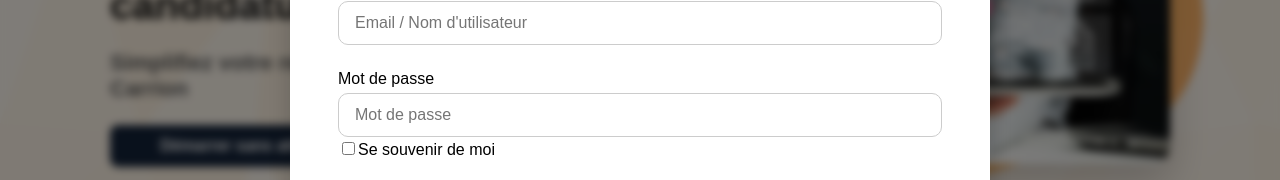
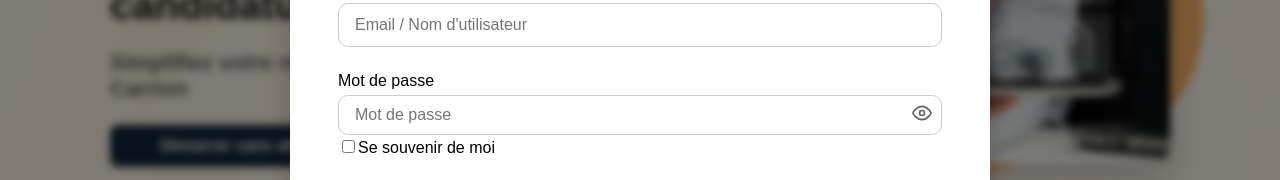
Before and after one commit to melk-hub/Carrion, a React (Create React App) app in the folder EIP/front_end/carrion/: page / in a window 1280 px wide. Both pictures are taken after a click on the button "Démarrer sans attendre". Shown: the part 337-517 px from the top of the page. Built offline with nearby package versions, Linux system fonts and the light colour scheme; no server answers.

Commit message:
[ADD] eye to show/hide password

```diff
--- a/EIP/front_end/carrion/src/components/AuthModal.js
+++ b/EIP/front_end/carrion/src/components/AuthModal.js
@@ -6,6 +6,7 @@ import "../styles/AuthModal.css";
 import GoogleLoginButton from "./GoogleLoginBtn";
 import OutlookLoginButton from "./OutlookLoginButton";
 import { motion, AnimatePresence } from "framer-motion";
+import { FiEye, FiEyeOff } from "react-icons/fi";
 
 function AuthModal({ isOpen, onClose, defaultTab }) {
   const [activeTab, setActiveTab] = useState(defaultTab || "login");
@@ -17,6 +18,7 @@ function AuthModal({ isOpen, onClose, defaultTab }) {
   const [errorMessage, setErrorMessage] = useState("");
   const [searchParams] = useSearchParams();
   const API_URL = process.env.REACT_APP_API_URL;
+  const [showPassword, setShowPassword] = useState(false);
 
   useEffect(() => {
     setActiveTab(defaultTab || "login");
@@ -39,6 +41,10 @@ function AuthModal({ isOpen, onClose, defaultTab }) {
       ...prevCredentials,
       [name]: newValue,
     }));
+  };
+
+  const togglePasswordVisibility = () => {
+    setShowPassword((prev) => !prev);
   };
 
   const handleTabChange = (tab) => {
@@ -164,14 +170,19 @@ function AuthModal({ isOpen, onClose, defaultTab }) {
                   required
                 />
                 <label>{t("auth.password")}</label>
+                <div className="password-wrapper">
                   <input
-                  type="password"
+                    type={showPassword ? "text" : "password"}
                     name="password"
                     placeholder={t("auth.password")}
                     value={credentials.password}
                     onChange={handleChange}
                     required
                   />
+                  <span className="toggle-password" onClick={togglePasswordVisibility}>
+    {showPassword ? <FiEyeOff size={20} /> : <FiEye size={20} />}
+  </span>
+                </div>
                 {errorMessage && (
                   <p className="error-message">{errorMessage}</p>
                 )}
@@ -231,25 +242,35 @@ function AuthModal({ isOpen, onClose, defaultTab }) {
                 <div className="row-inputs">
                   <div>
                     <label>{t("auth.password")}</label>
+                    <div className="password-wrapper">
                       <input
-                      type="password"
+                        type={showPassword ? "text" : "password"}
                         name="password"
                         placeholder={t("auth.password")}
                         value={credentials.password}
                         onChange={handleChange}
                         required
                       />
+                      <span className="toggle-password" onClick={togglePasswordVisibility}>
+    {showPassword ? <FiEyeOff size={20} /> : <FiEye size={20} />}
+  </span>
+                    </div>
                   </div>
                   <div>
                     <label>{t("auth.confirmPassword")}</label>
+                    <div className="password-wrapper">
                       <input
-                      type="password"
+                        type={showPassword ? "text" : "password"}
                         name="confirmPassword"
                         placeholder={t("auth.confirmPassword")}
                         value={credentials.confirmPassword}
                         onChange={handleChange}
                         required
                       />
+                      <span className="toggle-password" onClick={togglePasswordVisibility}>
+    {showPassword ? <FiEyeOff size={20} /> : <FiEye size={20} />}
+  </span>
+                    </div>
                   </div>
                 </div>
                 <button type="submit" className="primary-btn">
--- a/EIP/front_end/carrion/src/styles/AuthModal.css
+++ b/EIP/front_end/carrion/src/styles/AuthModal.css
@@ -212,3 +212,31 @@
     padding: 4px 8px;
   }
 }
+
+.password-wrapper {
+  position: relative;
+  display: flex;
+  align-items: center;
+}
+
+.password-wrapper input {
+  width: 100%;
+  padding-right: 40px;
+  height: 40px;
+  box-sizing: border-box;
+}
+
+.toggle-password {
+  position: absolute;
+  right: 10px;
+  display: flex;
+  align-items: center;
+  justify-content: center;
+  height: 100%;
+  cursor: pointer;
+  color: #666;
+}
+
+.toggle-password:hover {
+  color: black;
+}
```
Also changed, not shown: 1 other file (tests, documents, lock files or other folders). Lines whose indentation alone changed are shown as unchanged.
